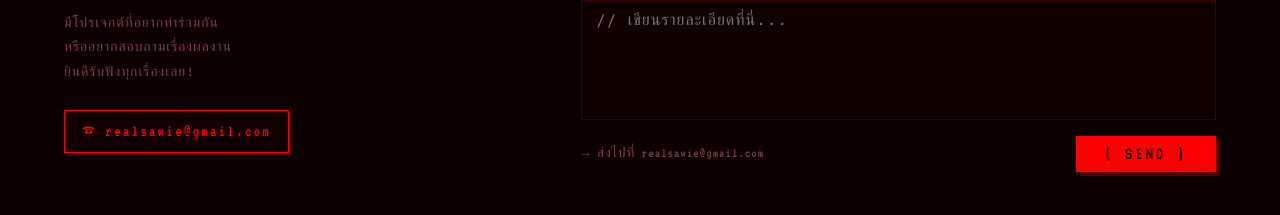
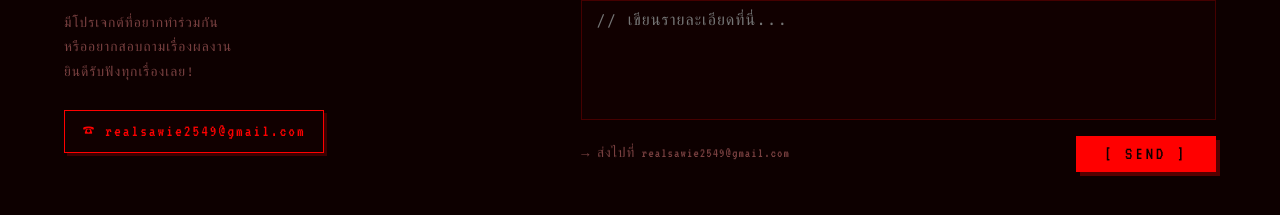
Before and after one commit to SawieNoowie/SawiePortfolio, a plain HTML site: page index.html in a window 1280 px wide. Shown: the part 5130-5345 px from the top of the page. Drawn offline with nearby package versions, Linux system fonts and the light colour scheme.

Commit message:
Update index.html

```diff
--- a/index.html
+++ b/index.html
@@ -885,7 +885,7 @@ footer{background:var(--bg2);border-top:1px solid var(--border);padding:3rem 1.5
       <div class="sec-label">&#9742; CONTACT</div>
       <h2 class="sec-title">ติดต่อ<br><span>เรา</span></h2>
       <p>มีโปรเจกต์ที่อยากทำร่วมกัน<br>หรืออยากสอบถามเรื่องผลงาน<br>ยินดีรับฟังทุกเรื่องเลย!</p>
-      <a href="mailto:realsawie@gmail.com" class="email-pill">&#9742; realsawie@gmail.com</a>
+      <a href="mailto:realsawie2549@gmail.com" class="email-pill">&#9742; realsawie2549@gmail.com</a>
     </div>
     <form class="contact-form" onsubmit="handleSubmit(event)">
       <div class="form-row">
@@ -914,7 +914,7 @@ footer{background:var(--bg2);border-top:1px solid var(--border);padding:3rem 1.5
         <textarea placeholder="// เขียนรายละเอียดที่นี่..."></textarea>
       </div>
       <div class="form-submit">
-        <span class="form-note">&#8594; ส่งไปที่ realsawie@gmail.com</span>
+        <span class="form-note">&#8594; ส่งไปที่ realsawie2549@gmail.com</span>
         <button type="submit" class="btn btn-primary">[ SEND ]</button>
       </div>
       <div class="form-success" id="formSuccess">&#9654; ส่งข้อความสำเร็จ! จะตอบกลับเร็ว ๆ นี้_</div>
```
